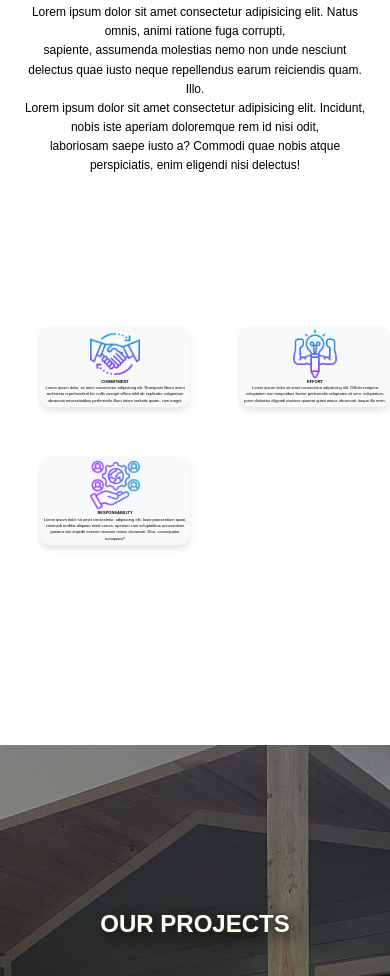
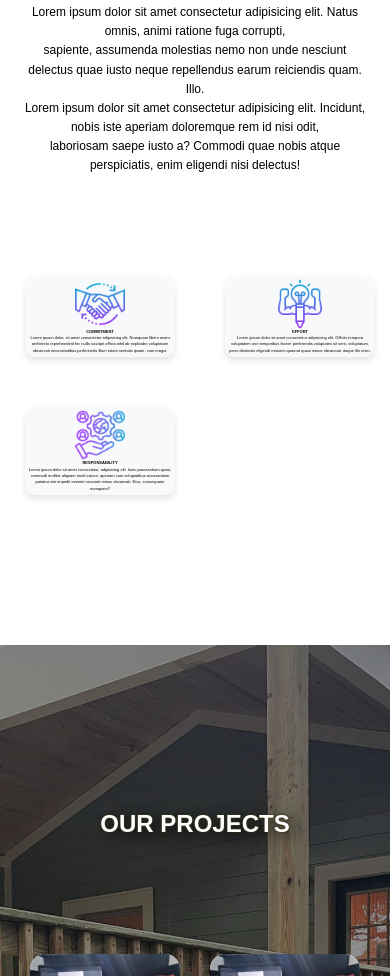
Before and after one commit to jmart-9/prueba, a plain HTML site: page index.html in a window 390 px wide. Shown: the part 1298-2274 px from the top of the page. Drawn offline with Linux system fonts and the light colour scheme.

Commit message:
css
responsive

```diff
--- a/styles.css
+++ b/styles.css
@@ -403,6 +403,9 @@ footer {
         align-items: center;
         width: 150px;
     }
+    .container_cards {
+        padding: 100px 5px;
+    }
     .card, .container {
         width: 150px;
         padding: 3px;
```
